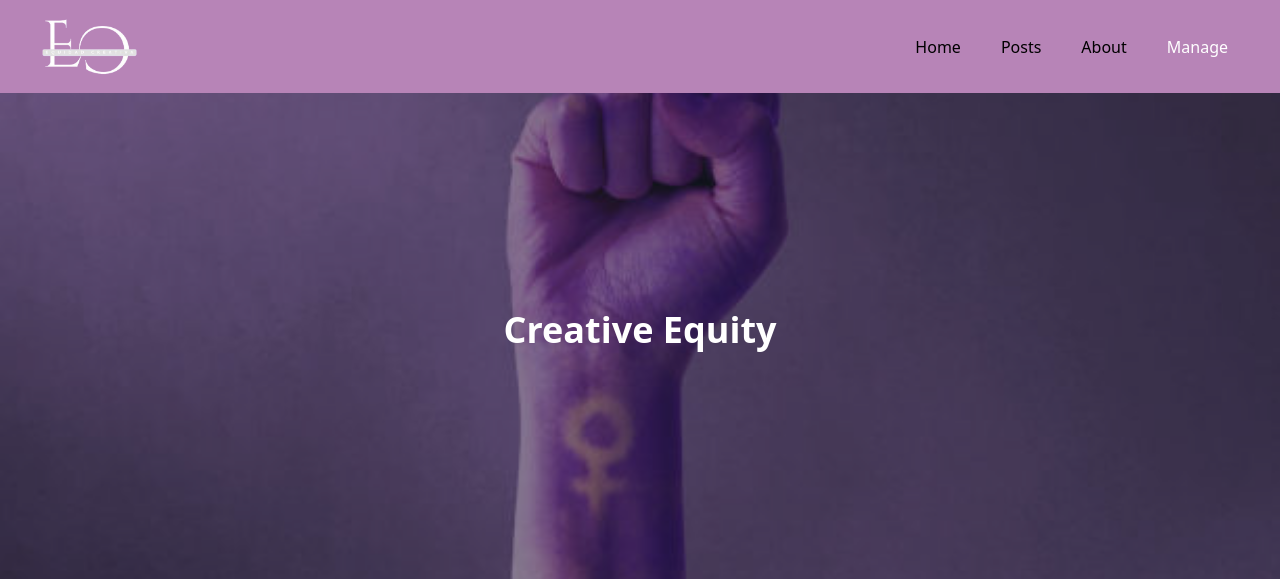
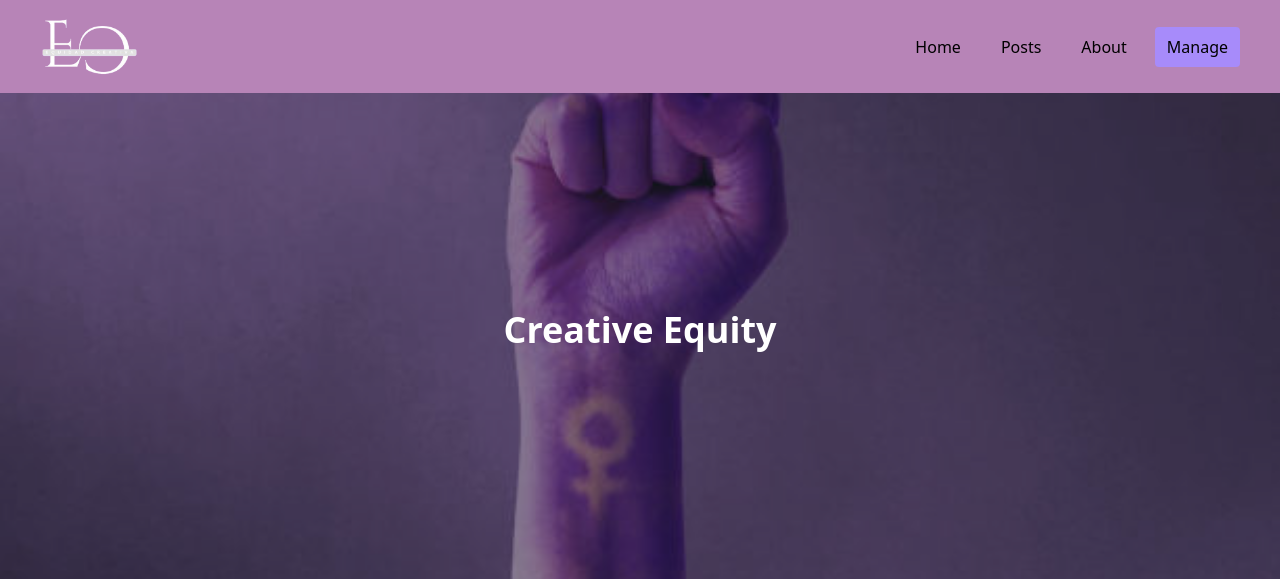
Before and after one commit to ELNARMOTON79/blog_equidad_genero, a PHP site: page /pruebas/index.php in a window 1280 px wide. Shown: the top 579 px of the page. Run offline with PHP 8.4, Linux system fonts and the light colour scheme; the visitor is signed in with stand-in values (Sample User, id 1); data comes from the database, SQL or seed files in the repository.

Commit message:
Corregimos colores del navbar

```diff
--- a/admin/dashboard.php
+++ b/admin/dashboard.php
@@ -798,6 +798,7 @@ $showForm9 = isset($_GET['action']) && $_GET['action'] == 'userList';
                             $nombre = isset($_POST["names"]) ? $_POST["names"] : '';
                             $password = isset($_POST["password"]) ? $_POST["password"] : '';
                             $email = isset($_POST["correo"]) ? $_POST["correo"] : '';
+                            $password = password_hash($password, PASSWORD_BCRYPT, ["cost"=>10]);
 
                             $result = $contacto->actualizarUsuario($id, $nombre, $password, $email);
                             echo "<div id='success-message' class='bg-green-100 border border-green-400 text-green-700 px-4 py-3 rounded relative mt-4' role='alert'>User updated correctly</div>";
--- a/navbar.php
+++ b/navbar.php
@@ -23,7 +23,7 @@ session_start();
         <a href="about.php" class="<?php if($pagina_actual == "about.php") echo 'active'; ?> hover:bg-custom-hover px-3 py-2 rounded">About</a>
         <?php if (isset($_SESSION['user'])): ?>
             <div class="relative">
-                <button onclick="toggleDropdown()" class="bg-teal-500 hover:bg-teal-600 px-3 py-2 rounded text-white">Manage</button>
+            <button onclick="toggleDropdown()" class="bg-purple-400 hover:bg-purple-300 px-3 py-2 rounded text-black">Manage</button>
                 <div id="dropdown" class="dropdown-menu">
                     <?php if (isset($_SESSION['type_user']) && $_SESSION['type_user'] == 0): ?>
                         <a href="admin/dashboard.php">Admin Dashboard</a>
```
